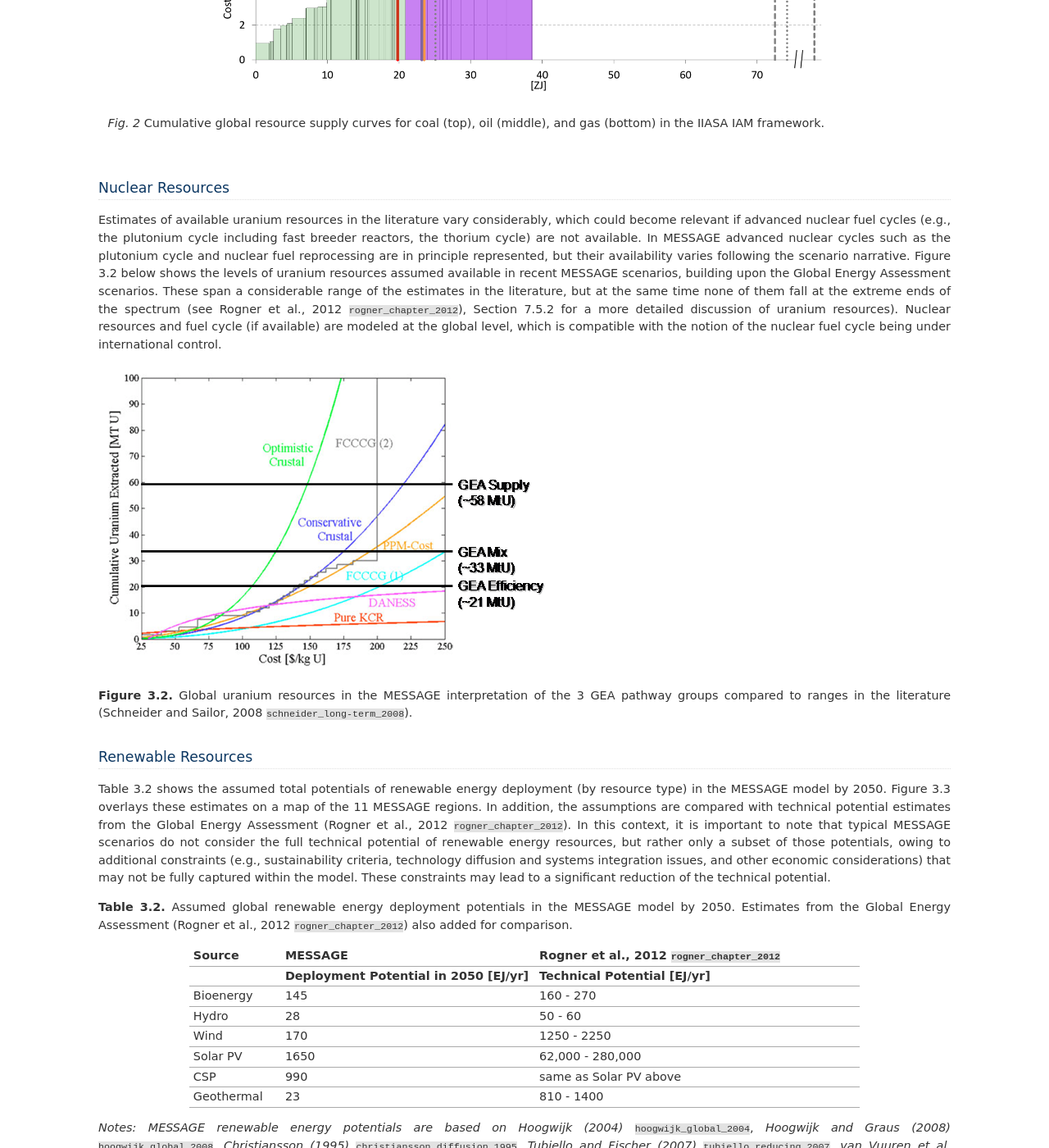
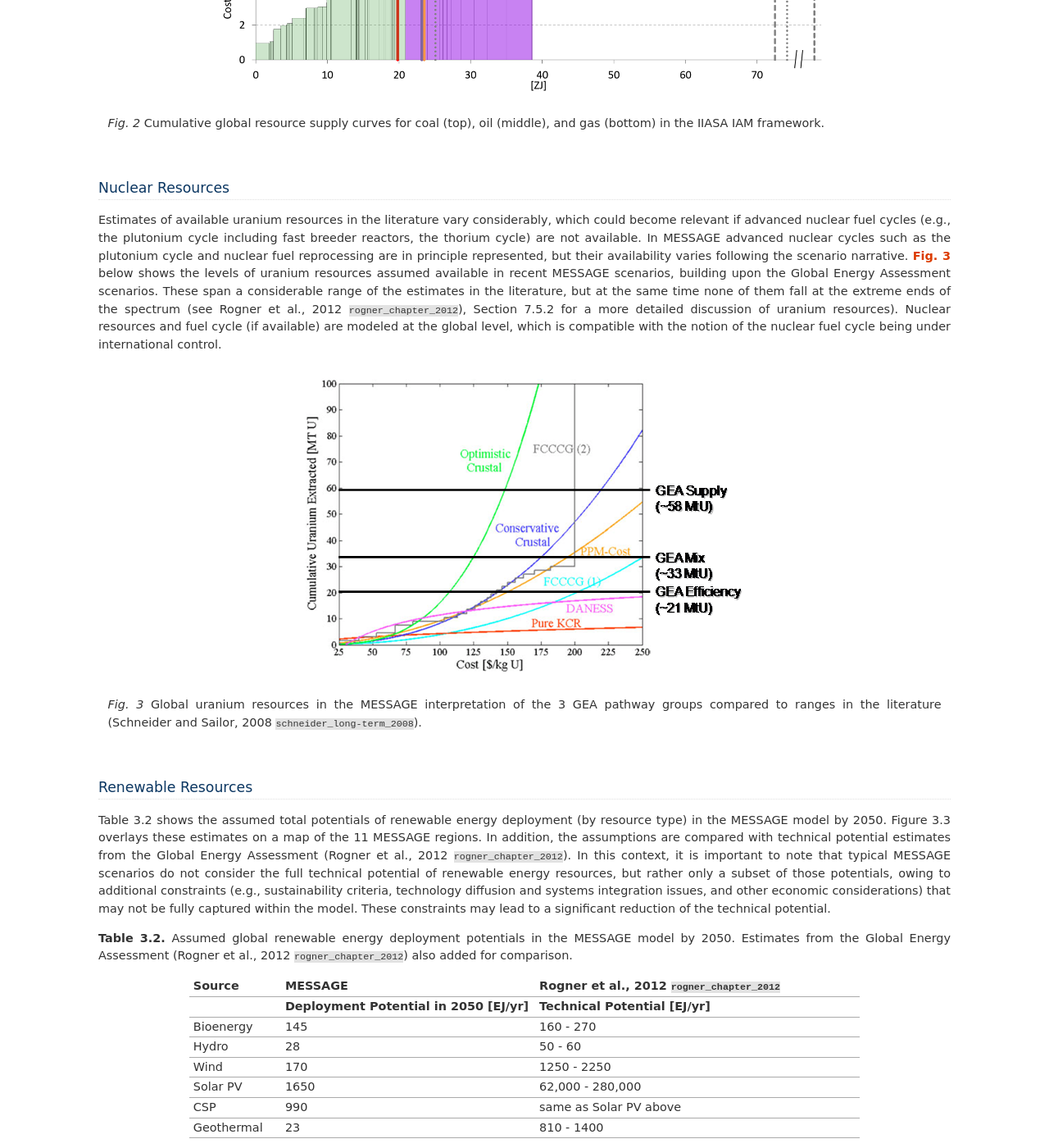
Before and after one commit to iiasa/message_doc, a Sphinx documentation site: the page built from source/message_globiom/energy/resource.rst, in a window 1280 px wide and 1400 px high, scrolled down 2036 px. Shown: the whole window at 82% size. Built offline with Sphinx 7.4.7, drawn with Linux system fonts in a browser that asks for light colours; pages that are not in the unit, such as notebooks, are missing from menus; cross-references to code outside the pages are shown as plain code.

Commit message:
Update resource.rst

```diff
--- a/source/message_globiom/energy/resource.rst
+++ b/source/message_globiom/energy/resource.rst
@@ -79,10 +79,12 @@ Similar to conventional oil, much of the unconventional oil resides in the Middl
 Nuclear Resources
 -------------------
 
-Estimates of available uranium resources in the literature vary considerably, which could become relevant if advanced nuclear fuel cycles (e.g., the plutonium cycle including fast breeder reactors, the thorium cycle) are not available. In MESSAGE advanced nuclear cycles such as the plutonium cycle and nuclear fuel reprocessing are in principle represented, but their availability varies following the scenario narrative. Figure 3.2 below shows the levels of uranium resources assumed available in recent MESSAGE scenarios, building upon the Global Energy Assessment scenarios. These span a considerable range of the estimates in the literature, but at the same time none of them fall at the extreme ends of the spectrum (see Rogner et al., 2012 :cite:`rogner_chapter_2012`), Section 7.5.2 for a more detailed discussion of uranium resources). Nuclear resources and fuel cycle (if available) are modeled at the global level, which is compatible with the notion of the nuclear fuel cycle being under international control.
+Estimates of available uranium resources in the literature vary considerably, which could become relevant if advanced nuclear fuel cycles (e.g., the plutonium cycle including fast breeder reactors, the thorium cycle) are not available. In MESSAGE advanced nuclear cycles such as the plutonium cycle and nuclear fuel reprocessing are in principle represented, but their availability varies following the scenario narrative. :numref:`fig-uran` below shows the levels of uranium resources assumed available in recent MESSAGE scenarios, building upon the Global Energy Assessment scenarios. These span a considerable range of the estimates in the literature, but at the same time none of them fall at the extreme ends of the spectrum (see Rogner et al., 2012 :cite:`rogner_chapter_2012`), Section 7.5.2 for a more detailed discussion of uranium resources). Nuclear resources and fuel cycle (if available) are modeled at the global level, which is compatible with the notion of the nuclear fuel cycle being under international control.
 
-.. image:: /_static/nuclear_resources.png
-**Figure 3.2.** Global uranium resources in the MESSAGE interpretation of the 3 GEA pathway groups compared to ranges in the literature (Schneider and Sailor, 2008 :cite:`schneider_long-term_2008`).
+.. _fig-uran:
+.. figure:: /_static/nuclear_resources.png
+
+   Global uranium resources in the MESSAGE interpretation of the 3 GEA pathway groups compared to ranges in the literature (Schneider and Sailor, 2008 :cite:`schneider_long-term_2008`).
 
 .. _renewable:
 
```
